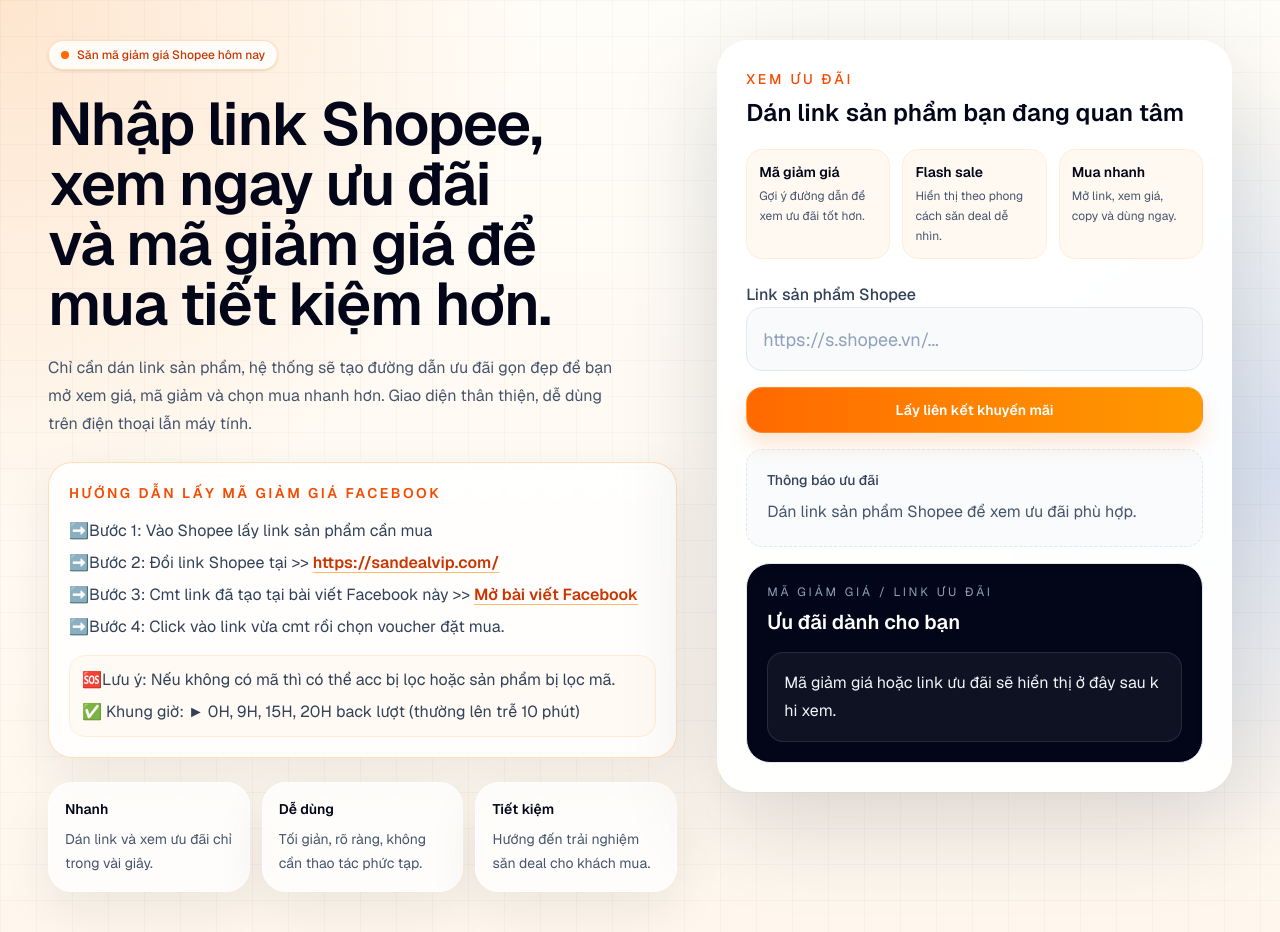
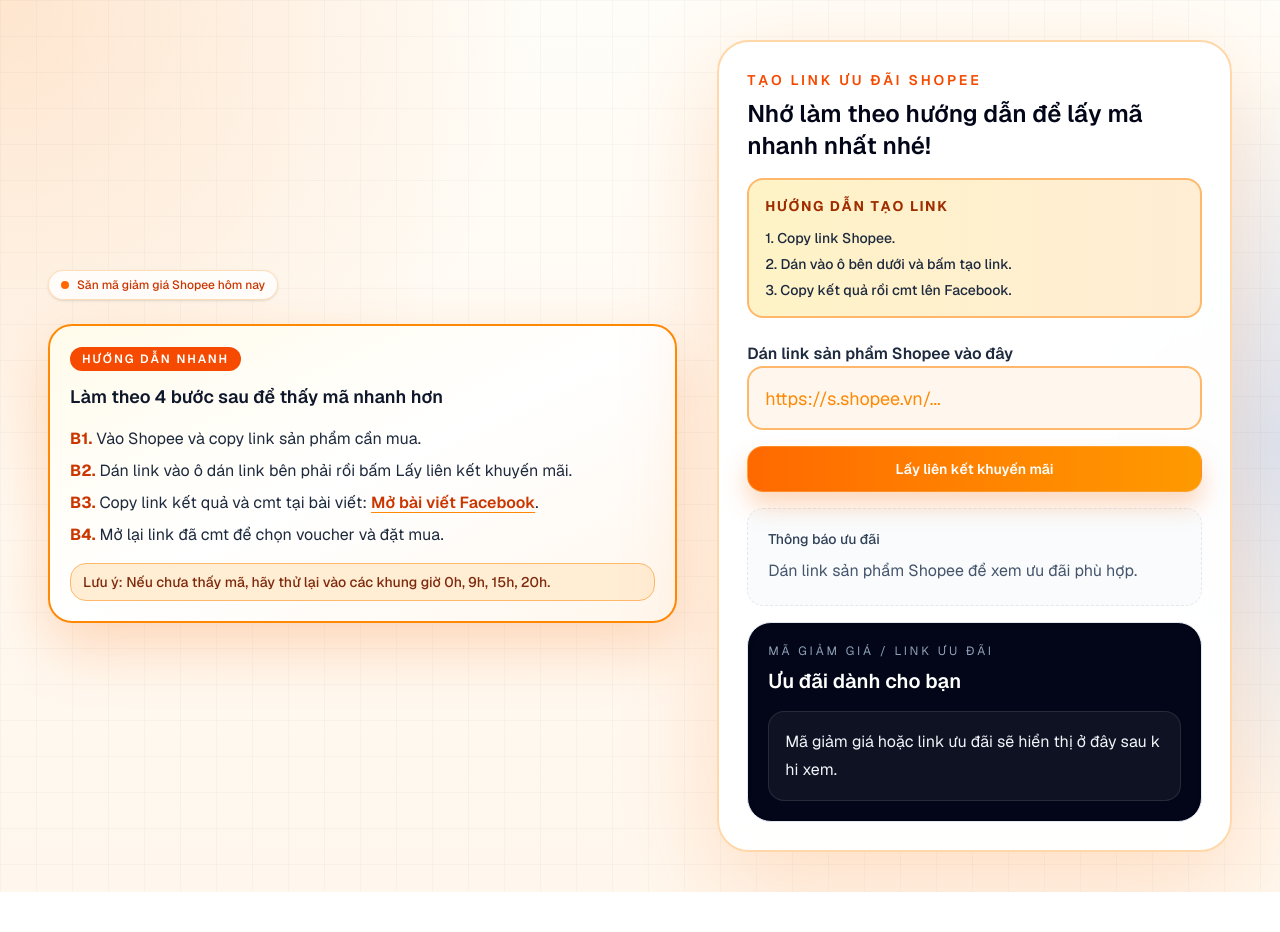
Before and after one commit to anhductk74/saleshopee, a Next.js app: page / in a window 1280 px wide. After the commit the page ends 892 px from the top, so only its background shows below. Built offline with nearby package versions, Linux system fonts and the light colour scheme.

Commit message:
feat: update metadata and improve UI for Shopee link generation

```diff
--- a/app/layout.tsx
+++ b/app/layout.tsx
@@ -13,36 +13,46 @@
 });
 
 export const metadata: Metadata = {
-  title: "Mã Giảm Giá Shopee & Deal Hot Mỗi Ngày",
-  description: "Cập nhật mã giảm giá Shopee, voucher mới nhất, mã freeship, deal hot và khuyến mãi hấp dẫn mỗi ngày.",
+  title: "Mã Giảm Giá Shopee Hôm Nay | sandealvip.com",
+  description:
+    "Cập nhật mã giảm giá Shopee hôm nay, voucher Shopee mới nhất, mã freeship, flash sale, deal hot và ưu đãi tại sandealvip.com.",
 };
 
-const SITE_URL = "https://sandealvip.com"; // <-- Thay bằng domain thật của bạn
+const SITE_URL = "https://sandealvip.com";
 
 export const seoMetadata: Metadata = {
-  title: "Mã Giảm Giá Shopee & Deal Hot Mỗi Ngày",
+  title: "Mã Giảm Giá Shopee Hôm Nay | sandealvip.com",
   description:
-    "Cập nhật mã giảm giá Shopee, voucher mới nhất, mã freeship, deal hot và khuyến mãi hấp dẫn mỗi ngày.",
+    "Cập nhật mã giảm giá Shopee hôm nay, voucher Shopee mới nhất, mã freeship, flash sale, deal hot và ưu đãi tại sandealvip.com.",
   metadataBase: new URL(SITE_URL),
   applicationName: "Săn Mã Shopee",
   keywords: [
-  "mã giảm giá Shopee",
-  "voucher Shopee hôm nay",
-  "mã giảm giá Shopee mới nhất",
-  "mã freeship Shopee",
-  "deal hot Shopee",
-  "săn sale Shopee",
-  "khuyến mãi Shopee",
-  "voucher giảm giá Shopee",
-  "flash sale Shopee",
-  "ưu đãi Shopee",
-  "mã giảm giá Lazada",
-  "mã giảm giá TikTok Shop",
-  "deal giá tốt",
-  "săn deal online",
-  "săn deal vip",
-  "coupon mua sắm"
-],
+    "mã giảm giá shopee",
+    "mã giảm giá shopee hôm nay",
+    "mã giảm giá shopee mới nhất",
+    "voucher shopee",
+    "voucher shopee hôm nay",
+    "voucher shopee mới nhất",
+    "mã freeship shopee",
+    "mã hoàn xu shopee",
+    "flash sale shopee",
+    "deal hot shopee",
+    "săn sale shopee",
+    "ưu đãi shopee",
+    "khuyến mãi shopee",
+    "coupon shopee",
+    "deal shopee",
+    "săn deal shopee",
+    "mã giảm giá lazada",
+    "mã giảm giá tiktok shop",
+    "coupon mua sắm",
+    "deal giá tốt",
+    "sandealvip.com",
+    "sandealvip",
+    "săn deal vip",
+    "mã giảm giá online",
+    "voucher giảm giá",
+  ],
   authors: [{ name: "CustomLink" }],
   robots: {
     index: true,
@@ -57,9 +67,9 @@
     },
   },
   openGraph: {
-    title: "Mã Giảm Giá Shopee & Deal Hot Mỗi Ngày",
+    title: "Mã Giảm Giá Shopee Hôm Nay | sandealvip.com",
     description:
-      "Dán link Shopee để lấy link ưu đãi — nhanh, đơn giản, chuẩn SEO.",
+      "Dán link Shopee để lấy link ưu đãi nhanh, đơn giản tại sandealvip.com.",
     url: SITE_URL,
     siteName: "Mã Giảm Giá Shopee & Deal Hot Mỗi Ngày",
     images: [{ url: `${SITE_URL}/og-image.svg`, width: 1200, height: 630 }],
@@ -68,9 +78,9 @@
   },
   twitter: {
     card: "summary_large_image",
-    title: "Mã Giảm Giá Shopee & Deal Hot Mỗi Ngày",
+    title: "Mã Giảm Giá Shopee Hôm Nay | sandealvip.com",
     description:
-      "Dán link Shopee để lấy link ưu đãi — nhanh, đơn giản, chuẩn SEO.",
+      "Dán link Shopee để lấy link ưu đãi nhanh, đơn giản tại sandealvip.com.",
     images: [`${SITE_URL}/og-image.svg`],
   },
   icons: {
@@ -86,7 +96,7 @@
 }>) {
   return (
     <html
-      lang="en"
+      lang="vi"
       className={`${geistSans.variable} ${geistMono.variable} h-full antialiased`}
     >
       <head>
--- a/app/page.tsx
+++ b/app/page.tsx
@@ -119,96 +119,64 @@
               Săn mã giảm giá Shopee hôm nay
             </div>
 
-            <div className="space-y-3 lg:space-y-5">
-              <h1 className="max-w-2xl text-3xl font-semibold tracking-tight text-balance sm:text-5xl lg:text-6xl">
-                Nhập link Shopee, xem ngay ưu đãi và mã giảm giá để mua tiết kiệm hơn.
-              </h1>
-              <p className="max-w-xl text-sm leading-6 text-slate-600 sm:text-base sm:leading-7">
-                Chỉ cần dán link sản phẩm, hệ thống sẽ tạo đường dẫn ưu đãi
-                gọn đẹp để bạn mở xem giá, mã giảm và chọn mua nhanh hơn.
-                Giao diện thân thiện, dễ dùng trên điện thoại lẫn máy tính.
-              </p>
-            </div>
 
-            <div className="max-w-2xl rounded-3xl border border-orange-200/80 bg-white/85 p-5 shadow-[0_18px_50px_rgba(15,23,42,0.08)] backdrop-blur">
-              <div className="text-sm font-semibold uppercase tracking-[0.18em] text-orange-600">
-                Hướng dẫn lấy mã giảm giá Facebook
+
+            <div className="max-w-2xl rounded-3xl border-2 border-orange-400 bg-gradient-to-br from-amber-50 via-white to-orange-50 p-5 shadow-[0_24px_60px_rgba(249,115,22,0.26)] backdrop-blur">
+              <div className="inline-flex w-fit items-center rounded-full bg-orange-600 px-3 py-1 text-xs font-semibold uppercase tracking-[0.16em] text-white">
+                Hướng dẫn nhanh
               </div>
-              <ol className="mt-4 space-y-2 text-sm leading-6 text-slate-700 sm:text-base">
-                <li>➡️Bước 1: Vào Shopee lấy link sản phẩm cần mua</li>
-                <li>➡️Bước 2: Đổi link Shopee tại &gt;&gt; <a className="font-semibold text-orange-700 underline decoration-orange-300 underline-offset-4" href="https://sandealvip.com/" target="_blank" rel="noopener noreferrer">https://sandealvip.com/</a></li>
-                <li>➡️Bước 3: Cmt link đã tạo tại bài viết Facebook này &gt;&gt; <a className="font-semibold text-orange-700 underline decoration-orange-300 underline-offset-4" href={FACEBOOK_LINK} target="_blank" rel="noopener noreferrer">Mở bài viết Facebook</a></li>
-                <li>➡️Bước 4: Click vào link vừa cmt rồi chọn voucher đặt mua.</li>
+              <div className="mt-3 text-base font-semibold text-slate-900 sm:text-lg">
+                Làm theo 4 bước sau để thấy mã nhanh hơn
+              </div>
+              <ol className="mt-4 space-y-2 text-sm leading-6 text-slate-800 sm:text-base">
+                <li><span className="font-bold text-orange-700">B1.</span> Vào Shopee và copy link sản phẩm cần mua.</li>
+                <li><span className="font-bold text-orange-700">B2.</span> Dán link vào ô dán link bên phải rồi bấm Lấy liên kết khuyến mãi.</li>
+                <li><span className="font-bold text-orange-700">B3.</span> Copy link kết quả và cmt tại bài viết: <a className="font-semibold text-orange-700 underline decoration-orange-400 underline-offset-4" href={FACEBOOK_LINK} target="_blank" rel="noopener noreferrer">Mở bài viết Facebook</a>.</li>
+                <li><span className="font-bold text-orange-700">B4.</span> Mở lại link đã cmt để chọn voucher và đặt mua.</li>
               </ol>
-              <div className="mt-4 space-y-2 rounded-2xl border border-orange-100 bg-orange-50/60 p-3 text-sm leading-6 text-slate-700 sm:text-base">
-                <p>🆘Lưu ý: Nếu không có mã thì có thể acc bị lọc hoặc sản phẩm bị lọc mã.</p>
-                <p>✅ Khung giờ: ► 0H, 9H, 15H, 20H back lượt (thường lên trễ 10 phút)</p>
+              <div className="mt-4 rounded-2xl border border-orange-300 bg-orange-100 px-3 py-2 text-sm font-medium text-orange-900">
+                Lưu ý: Nếu chưa thấy mã, hãy thử lại vào các khung giờ 0h, 9h, 15h, 20h.
               </div>
-            </div>
-
-            <div className="hidden sm:grid gap-3 sm:grid-cols-3">
-              {[
-                ["Nhanh", "Dán link và xem ưu đãi chỉ trong vài giây."],
-                ["Dễ dùng", "Tối giản, rõ ràng, không cần thao tác phức tạp."],
-                ["Tiết kiệm", "Hướng đến trải nghiệm săn deal cho khách mua."],
-              ].map(([title, description]) => (
-                <div
-                  key={title}
-                  className="rounded-3xl border border-white/70 bg-white/75 p-4 shadow-[0_18px_50px_rgba(15,23,42,0.08)] backdrop-blur"
-                >
-                  <div className="text-sm font-semibold text-slate-950">{title}</div>
-                  <div className="mt-2 text-sm leading-6 text-slate-600">
-                    {description}
-                  </div>
-                </div>
-              ))}
             </div>
           </div>
 
           <div className="relative order-1 lg:order-2">
-            <div className="hidden sm:block absolute -inset-2 -z-10 rounded-[2rem] bg-gradient-to-br from-orange-200 via-white to-blue-200 blur-2xl" />
-            <div className="relative z-20 rounded-[2rem] border border-white/70 bg-white/92 p-4 shadow-[0_30px_100px_rgba(15,23,42,0.16)] backdrop-blur-xl sm:p-6 lg:p-7">
+            <div className="hidden sm:block absolute -inset-2 -z-10 rounded-[2rem] bg-gradient-to-br from-orange-300 via-orange-100 to-amber-200 blur-2xl" />
+            <div className="relative z-20 rounded-[2rem] border-2 border-orange-200 bg-white/95 p-4 shadow-[0_30px_100px_rgba(249,115,22,0.2)] backdrop-blur-xl sm:p-6 lg:p-7">
               <div className="flex items-start justify-between gap-4">
                 <div>
-                  <p className="text-sm font-medium uppercase tracking-[0.2em] text-orange-600">
-                    Xem ưu đãi
+                  <p className="text-sm font-semibold uppercase tracking-[0.2em] text-orange-600">
+                    TẠO LINK ƯU ĐÃI SHOPEE
                   </p>
                   <h2 className="mt-2 text-xl font-semibold text-slate-950 sm:text-2xl">
-                    Dán link sản phẩm bạn đang quan tâm
+                    Nhớ làm theo hướng dẫn để lấy mã nhanh nhất nhé!
                   </h2>
                 </div>
               </div>
 
-              <div className="mt-5 grid grid-cols-1 gap-3 sm:grid-cols-3">
-                {[
-                  ["Mã giảm giá", "Gợi ý đường dẫn để xem ưu đãi tốt hơn."],
-                  ["Flash sale", "Hiển thị theo phong cách săn deal dễ nhìn."],
-                  ["Mua nhanh", "Mở link, xem giá, copy và dùng ngay."],
-                ].map(([title, description]) => (
-                  <div
-                    key={title}
-                    className="rounded-2xl border border-orange-100 bg-orange-50/70 p-3"
-                  >
-                    <div className="text-sm font-semibold text-slate-950">
-                      {title}
-                    </div>
-                    <div className="mt-1 text-xs leading-5 text-slate-600">
-                      {description}
-                    </div>
+              <div className="mt-4 rounded-2xl border-2 border-orange-300 bg-gradient-to-r from-amber-100 to-orange-100 p-3 sm:p-4">
+                <div className="flex items-center justify-between gap-3">
+                  <div className="text-sm font-bold uppercase tracking-[0.12em] text-orange-800">
+                    hướng dẫn tạo link
                   </div>
-                ))}
+                </div>
+                <ol className="mt-3 space-y-1.5 text-sm font-medium text-slate-800">
+                  <li>1. Copy link Shopee.</li>
+                  <li>2. Dán vào ô bên dưới và bấm tạo link.</li>
+                  <li>3. Copy kết quả rồi cmt lên Facebook.</li>
+                </ol>
               </div>
 
               <div className="mt-6 space-y-4">
                 <label className="block space-y-2">
-                  <span className="text-sm font-medium text-slate-700 sm:text-base">
-                    Link sản phẩm Shopee
+                  <span className="text-sm font-semibold text-slate-800 sm:text-base">
+                    Dán link sản phẩm Shopee vào đây
                   </span>
                   <input
                     value={inputUrl}
                     onChange={(event) => setInputUrl(event.target.value)}
                     placeholder="https://s.shopee.vn/..."
-                    className="pointer-events-auto h-14 w-full rounded-2xl border border-slate-200 bg-slate-50 px-4 text-base text-slate-900 outline-none transition placeholder:text-slate-400 focus:border-orange-400 focus:bg-white focus:ring-4 focus:ring-orange-100 sm:h-16 sm:text-lg"
+                    className="pointer-events-auto h-14 w-full rounded-2xl border-2 border-orange-300 bg-orange-50 px-4 text-base text-slate-900 outline-none transition placeholder:text-orange-400 focus:border-orange-500 focus:bg-white focus:ring-4 focus:ring-orange-200 sm:h-16 sm:text-lg"
                   />
                 </label>
 
@@ -217,7 +185,7 @@
                       type="button"
                       onClick={handleCreateLink}
                       disabled={isLoading}
-                      className="w-full rounded-2xl border border-orange-300/40 bg-gradient-to-r from-orange-500 to-amber-500 px-4 py-3 text-sm font-semibold text-white shadow-[0_12px_20px_rgba(249,115,22,0.18)] transition disabled:opacity-60 disabled:cursor-wait"
+                      className="w-full rounded-2xl border border-orange-300/40 bg-gradient-to-r from-orange-500 to-amber-500 px-4 py-3 text-sm font-semibold text-white shadow-[0_14px_24px_rgba(249,115,22,0.28)] transition hover:brightness-105 disabled:opacity-60 disabled:cursor-wait"
                     >
                       {isLoading ? "Đang tạo liên kết..." : "Lấy liên kết khuyến mãi"}
                     </button>
```
